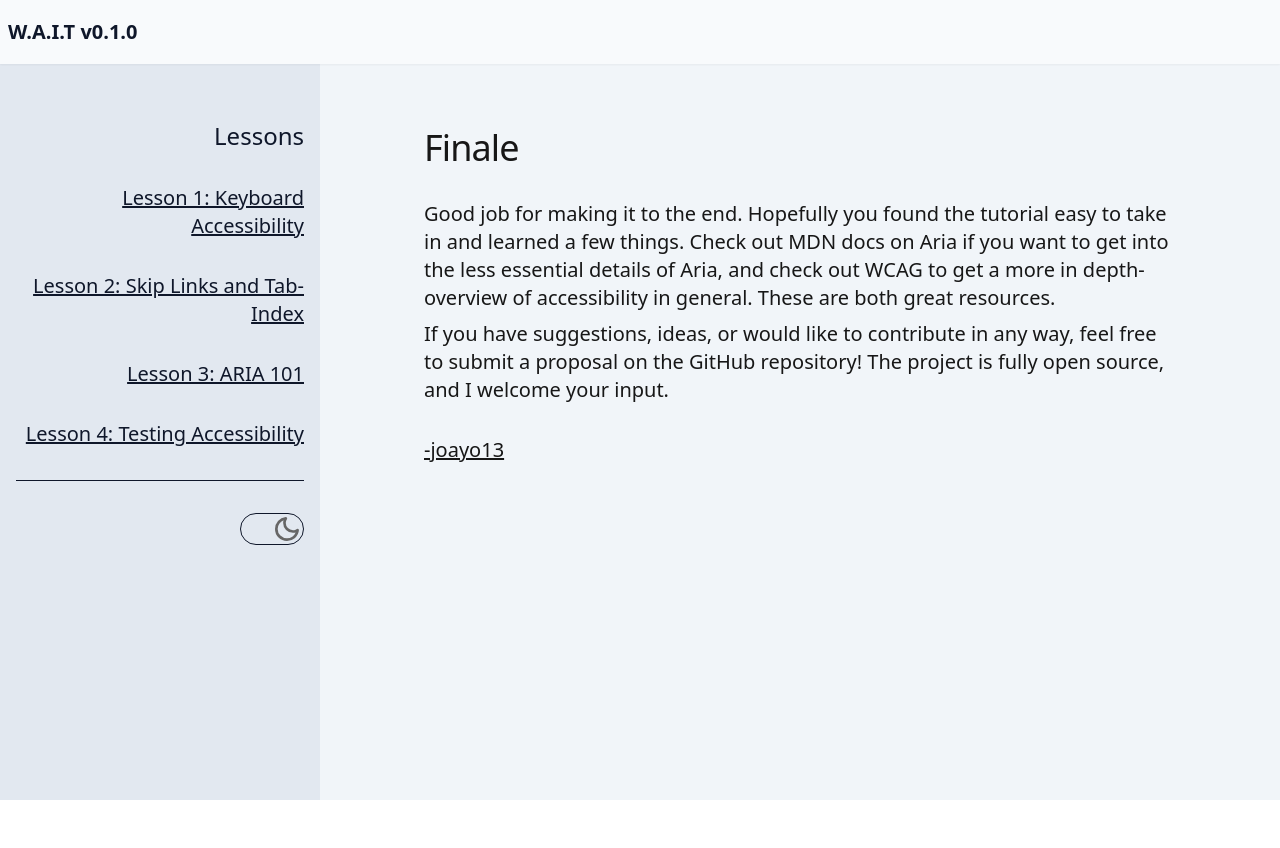
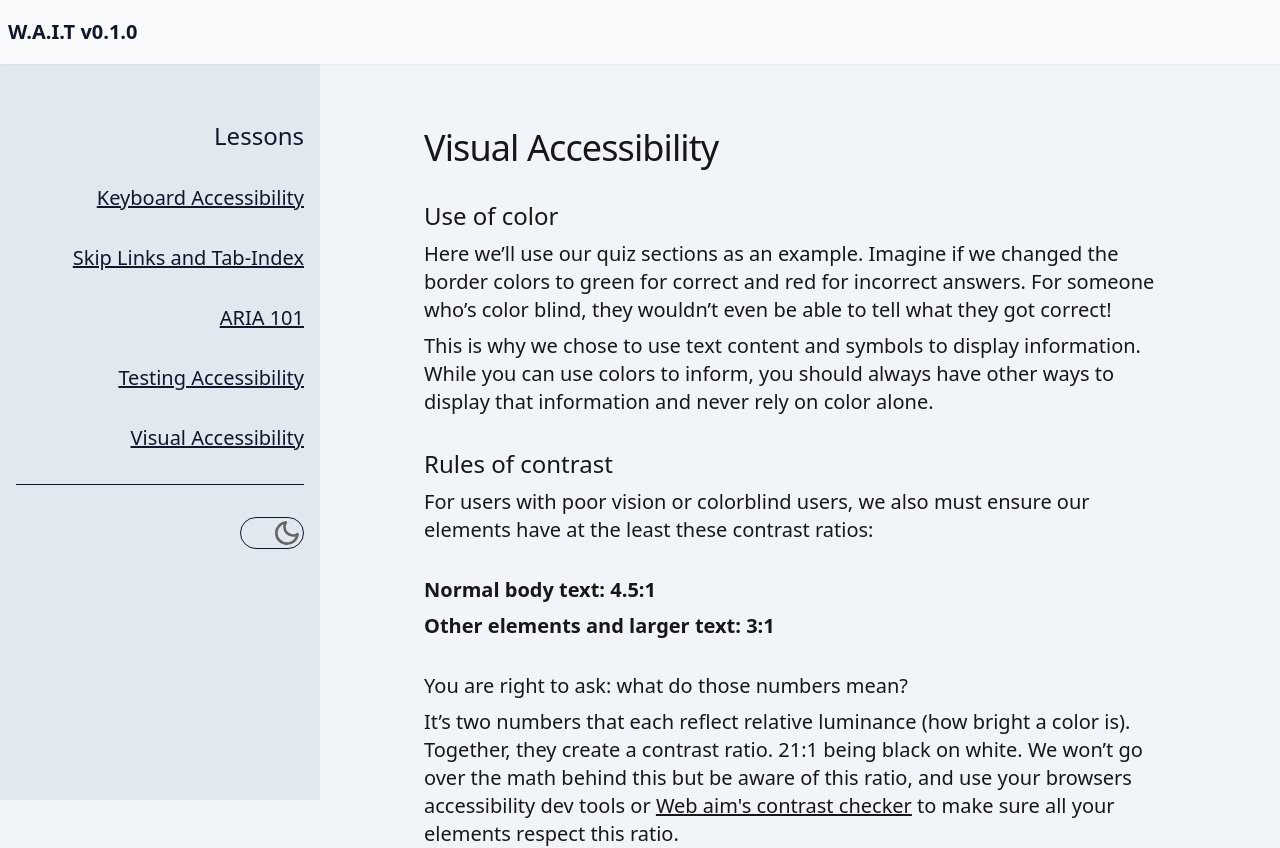
Before and after one commit to joayo13/w3bdojo, a SvelteKit app: page /lessons/lesson-5 in a window 1280 px wide. Before the commit the page ends 800 px from the top, so only its background shows below. Built offline with nearby package versions, Linux system fonts and the light colour scheme.

Commit message:
started lesson 5: visual accessibility

```diff
--- a/src/routes/+layout.svelte
+++ b/src/routes/+layout.svelte
@@ -64,16 +64,19 @@
 	<h2 class="mt-14 text-2xl" id="lessons-header">Lessons</h2>
 	<ul class="relative mt-8 flex flex-col gap-8 text-xl">
 		<li>
-			<a href="/lessons/lesson-1">Lesson 1: Keyboard Accessibility</a>
+			<a href="/lessons/lesson-1">Keyboard Accessibility</a>
 		</li>
 		<li>
-			<a href="/lessons/lesson-2">Lesson 2: Skip Links and Tab-Index</a>
+			<a href="/lessons/lesson-2">Skip Links and Tab-Index</a>
 		</li>
 		<li>
-			<a href="/lessons/lesson-3">Lesson 3: ARIA 101</a>
+			<a href="/lessons/lesson-3">ARIA 101</a>
 		</li>
 		<li>
-			<a href="/lessons/lesson-4">Lesson 4: Testing Accessibility</a>
+			<a href="/lessons/lesson-4">Testing Accessibility</a>
+		</li>
+		<li>
+			<a href="/lessons/lesson-5">Visual Accessibility</a>
 		</li>
 		<div class="h-px w-full bg-slate-900 dark:bg-slate-200"></div>
 		<button
@@ -115,22 +118,19 @@
 		<h2 class="mt-14 text-2xl" id="lessons-header">Lessons</h2>
 		<ul class="mt-8 flex flex-col gap-8 text-xl">
 			<li>
-				<a onclick={toggleMobileNavLinks} href="/lessons/lesson-1"
-					>Lesson 1: Keyboard Accessibility</a
-				>
+				<a onclick={toggleMobileNavLinks} href="/lessons/lesson-1">Keyboard Accessibility</a>
 			</li>
 			<li>
-				<a onclick={toggleMobileNavLinks} href="/lessons/lesson-2"
-					>Lesson 2: Skip Links And Tab-Index</a
-				>
+				<a onclick={toggleMobileNavLinks} href="/lessons/lesson-2">Skip Links And Tab-Index</a>
 			</li>
 			<li>
-				<a onclick={toggleMobileNavLinks} href="/lessons/lesson-3">Lesson 3: ARIA 101</a>
+				<a onclick={toggleMobileNavLinks} href="/lessons/lesson-3">ARIA 101</a>
 			</li>
 			<li>
-				<a onclick={toggleMobileNavLinks} href="/lessons/lesson-4"
-					>Lesson 4: Testing Accessibility</a
-				>
+				<a onclick={toggleMobileNavLinks} href="/lessons/lesson-4">Testing Accessibility</a>
+			</li>
+			<li>
+				<a onclick={toggleMobileNavLinks} href="/lessons/lesson-5">Visual Accessibility</a>
 			</li>
 			<div class="h-px w-full bg-slate-900 dark:bg-slate-200"></div>
 			<button
--- a/src/routes/lessons/lesson-4/+page.svelte
+++ b/src/routes/lessons/lesson-4/+page.svelte
@@ -91,7 +91,7 @@
 		correctAnswer="NVDA and JAWS"
 	/>
 	<RadioGroup
-		name="Why did you complete this tutorial?"
+		name="Why am I learning how to make the web a more inclusive place?"
 		options={['Because I am awesome.']}
 		correctAnswer="Because I am awesome."
 	/>
--- a/src/routes/lessons/lesson-5/+page.svelte
+++ b/src/routes/lessons/lesson-5/+page.svelte
@@ -1,12 +1,34 @@
-<h1 class="text-4xl">Finale</h1>
-<p class="mt-8">
-	Good job for making it to the end. Hopefully you found the tutorial easy to take in and learned a
-	few things. Check out MDN docs on Aria if you want to get into the less essential details of Aria,
-	and check out WCAG to get a more in depth-overview of accessibility in general. These are both
-	great resources.
+<h1 class="text-4xl">Visual Accessibility</h1>
+
+<h2 class="mt-8 text-2xl">Use of color</h2>
+<p class="mt-2">
+	Here we’ll use our quiz sections as an example. Imagine if we changed the border colors to green
+	for correct and red for incorrect answers. For someone who’s color blind, they wouldn’t even be
+	able to tell what they got correct!
 </p>
 <p class="mt-2">
-	If you have suggestions, ideas, or would like to contribute in any way, feel free to submit a
-	proposal on the GitHub repository! The project is fully open source, and I welcome your input.
+	This is why we chose to use text content and symbols to display information. While you can use
+	colors to inform, you should always have other ways to display that information and never rely on
+	color alone.
 </p>
-<a href="https://github.com/joayo13" class="mt-8 block">-joayo13</a>
+<h2 class="mt-8 text-2xl">Rules of contrast</h2>
+<p class="mt-2">
+	For users with poor vision or colorblind users, we also must ensure our elements have at the least
+	these contrast ratios:
+</p>
+<ol class="mt-8 flex flex-col gap-2">
+	<li>
+		<h4 class="font-bold">Normal body text: 4.5:1</h4>
+	</li>
+	<li>
+		<h4 class="font-bold">Other elements and larger text: 3:1</h4>
+	</li>
+</ol>
+<p class="mt-8">You are right to ask: what do those numbers mean?</p>
+<p class="mt-2">
+	It’s two numbers that each reflect relative luminance (how bright a color is). Together, they
+	create a contrast ratio. 21:1 being black on white. We won’t go over the math behind this but be
+	aware of this ratio, and use your browsers accessibility dev tools or
+	<a href="https://webaim.org/resources/contrastchecker/">Web aim's contrast checker</a> to make sure
+	all your elements respect this ratio.
+</p>
```
